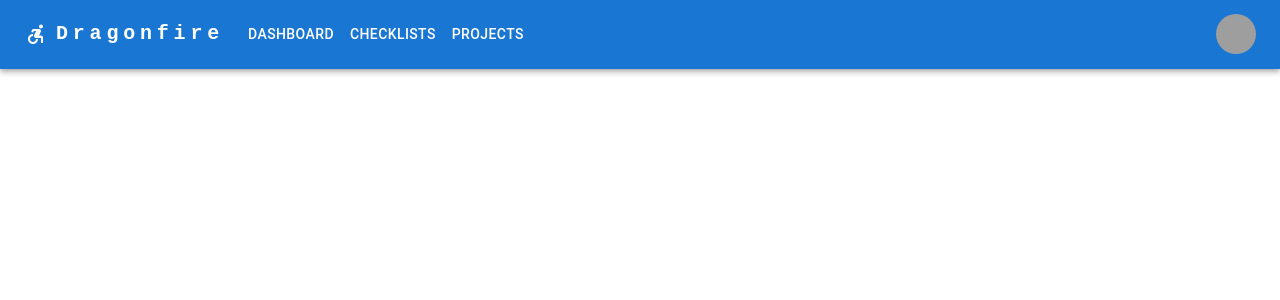
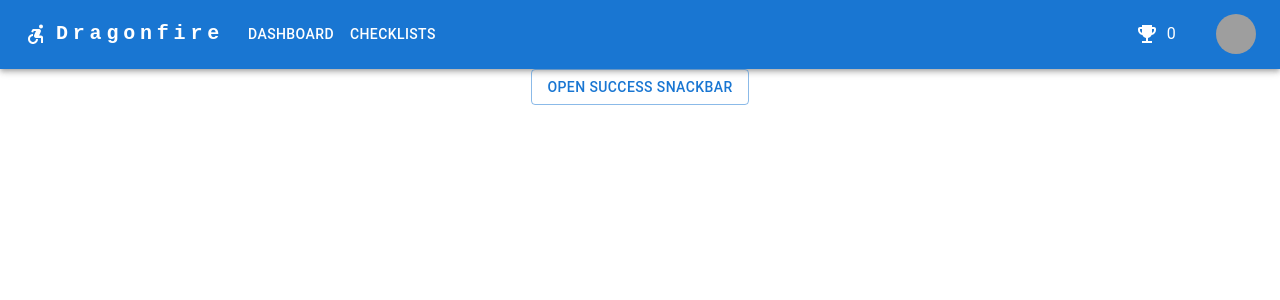
Before and after one commit to Chokealot/dragonfire-react, a React (Create React App) app in the folder dragonfire-react/: page / in a window 1280 px wide. Shown: the top 300 px of the page. Built offline with nearby package versions, Linux system fonts and the light colour scheme; grey boxes are pictures that could not be loaded.

Commit message:
Snackbara added

```diff
--- a/dragonfire-react/src/App.tsx
+++ b/dragonfire-react/src/App.tsx
@@ -2,15 +2,25 @@
 import logo from './logo.svg';
 import './App.css';
 import Menubar from './components/Menubar';
+import AchivementSnackbar from './components/AchivementSnackbar';
+import { Button } from '@mui/material';
 
 
 function App() {
-  return (
-    <div className="App">
-      <Menubar />
 
-    </div>
-  );
+  const [ openAchivementSnackbar, setOpenAchivementSnackbar ] = React.useState<boolean | undefined>(false)
+
+    return (
+      <div className="App">
+        <Menubar />
+
+        <Button variant="outlined" onClick={ e => setOpenAchivementSnackbar(true) }>
+            Open success snackbar
+        </Button>
+
+        <AchivementSnackbar handleSnackbar={openAchivementSnackbar} />
+      </div>
+    );
 }
 
 export default App;
--- /dev/null
+++ b/dragonfire-react/src/components/AchivementSnackbar.tsx
@@ -0,0 +1,43 @@
+import * as React from 'react';
+import Stack from '@mui/material/Stack';
+import Button from '@mui/material/Button';
+import Snackbar from '@mui/material/Snackbar';
+import MuiAlert, { AlertProps } from '@mui/material/Alert';
+
+const Alert = React.forwardRef<HTMLDivElement, AlertProps>(function Alert(
+  props,
+  ref,
+) {
+  return <MuiAlert elevation={6} ref={ref} variant="filled" {...props} />;
+});
+
+export default function AchivementSnackbar(handleSnackbar: boolean) {
+
+
+    const [ achivement, setAchivement ] = React.useState<any>("Default Achivement Message")
+
+    const [open, setOpen] = React.useState(false);
+
+    const handleClick = (value: boolean) => {
+        setOpen(value);
+    };
+
+    const handleClose = (event?: React.SyntheticEvent | Event, reason?: string) => {
+        if (reason === 'clickaway') {
+            return;
+        }
+
+        setOpen(false);
+    };
+
+    return (
+        <Stack spacing={2} sx={{ width: '100%' }}>
+
+        <Snackbar open={open} autoHideDuration={6000} onClose={handleClose}>
+            <Alert onClose={handleClose} severity="success" sx={{ width: '100%' }}>
+                { achivement }
+            </Alert>
+        </Snackbar>
+        </Stack>
+    );
+}
--- a/dragonfire-react/src/components/Menubar.tsx
+++ b/dragonfire-react/src/components/Menubar.tsx
@@ -11,17 +11,18 @@
 import Button from '@mui/material/Button';
 import Tooltip from '@mui/material/Tooltip';
 import MenuItem from '@mui/material/MenuItem';
-import AdbIcon from '@mui/icons-material/Adb';
 import AccessibleForwardIcon from '@mui/icons-material/AccessibleForward';
+import EmojiEventsIcon from '@mui/icons-material/EmojiEvents';
 
-const pages = ['Dashboard', 'Checklists', 'Projects'];
-const settings = ['Profile', 'Logout'];
+const pages = ['Dashboard', 'Checklists'];
+const settings = ['Profile', 'Achivements', 'Logout'];
 
 const ResponsiveAppBar = () => {
 
 
     const [ selectedOptionNavMenu, setSelectedOptionNavMenu ] = React.useState<any| undefined>()
     const [ selectedOptionUserMenu, setSelectedOptionUserMenu ] = React.useState<any | undefined>()
+    const [ totalAchivementPoints, setTotalAchivementpoints ] = React.useState<any | undefined>(0)
 
     const [anchorElNav, setAnchorElNav] = React.useState<null | HTMLElement>(null);
     const [anchorElUser, setAnchorElUser] = React.useState<null | HTMLElement>(null);
@@ -135,6 +136,17 @@
                 ))}
             </Box>
 
+            <Box sx={{
+                mr: 4,
+                p: 1,
+                display: "inline-flex"
+                }} >
+                <EmojiEventsIcon />
+                <Typography sx={{ ml: 1 }}>
+                    { totalAchivementPoints }
+                </Typography>
+            </Box>
+
             <Box sx={{ flexGrow: 0 }}>
                 <Tooltip title="Open settings">
                 <IconButton onClick={handleOpenUserMenu} sx={{ p: 0 }}>
```
